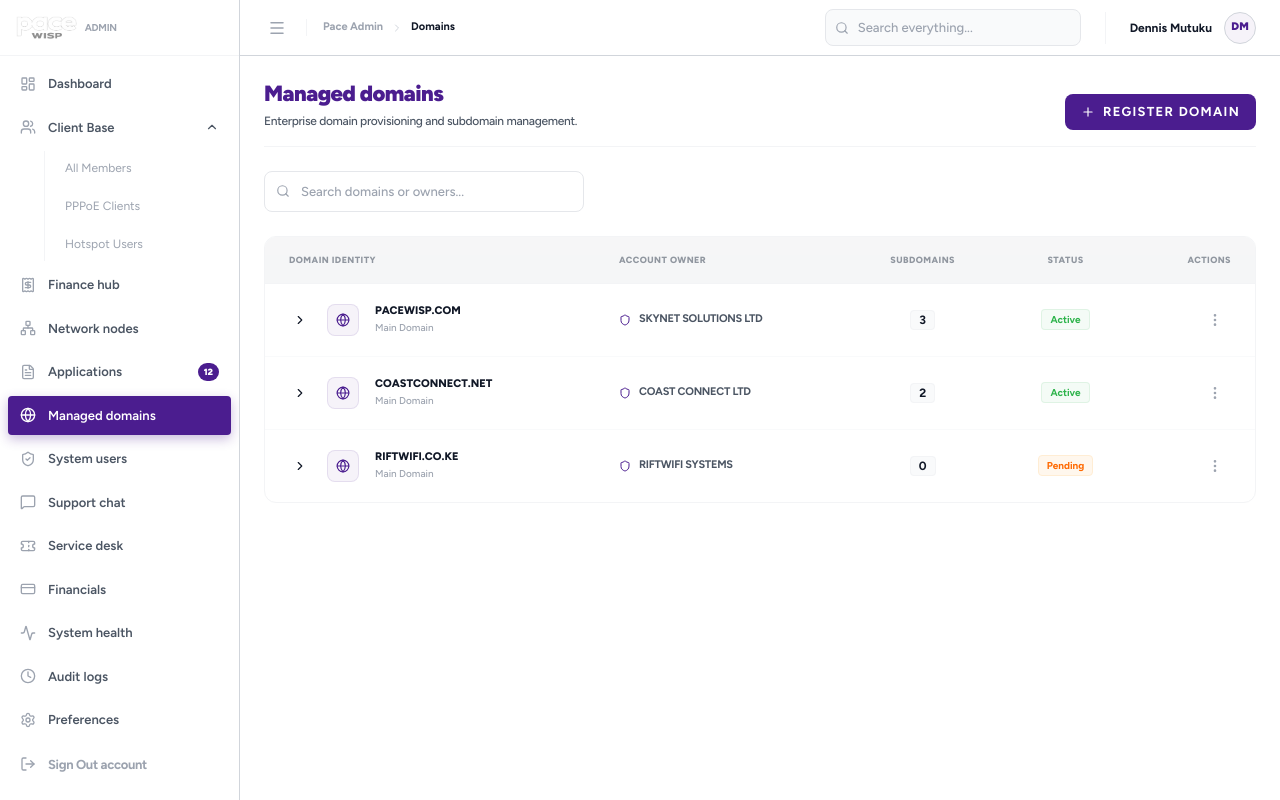
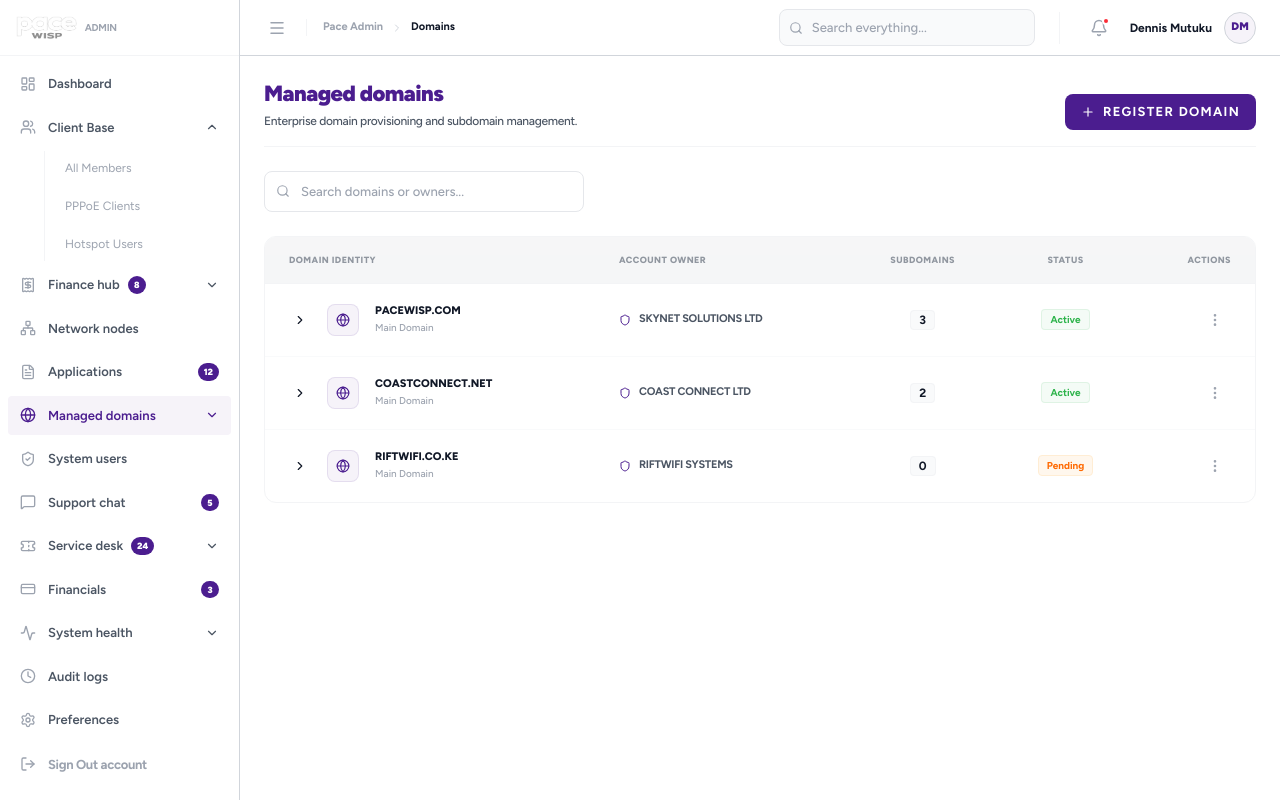
Before and after one commit to dennismutuku2005/pacewebsite, a Next.js app in the folder paceadmin/: page /dashboard/domains in a window 1280 px wide. Built offline with nearby package versions, Linux system fonts and the light colour scheme.

Commit message:
Auto-update: layout.js

```diff
--- a/paceadmin/src/app/dashboard/layout.js
+++ b/paceadmin/src/app/dashboard/layout.js
@@ -10,7 +10,7 @@
     LogOut, ChevronRight, Clock,
     LayoutDashboard, Network, Receipt,
     ShieldCheck, MessageSquare, Globe, ChevronDown,
-    RefreshCw
+    RefreshCw, Bell
 } from 'lucide-react'
 import { cn } from '@/lib/utils'
 
@@ -37,15 +37,53 @@
                 { name: 'Hotspot Users', href: '/dashboard/customers?service=hotspot' },
             ]
         },
-        { id: 'billing', name: 'Finance hub', href: '/dashboard/invoices', icon: Receipt },
+        {
+            id: 'billing',
+            name: 'Finance hub',
+            icon: Receipt,
+            badge: 8,
+            children: [
+                { name: 'Invoices', href: '/dashboard/invoices' },
+                { name: 'Pending Payments', href: '/dashboard/invoices?status=pending' },
+                { name: 'Payment History', href: '/dashboard/payments' },
+            ]
+        },
         { id: 'network', name: 'Network nodes', href: '/dashboard/routers', icon: Network },
         { id: 'submissions', name: 'Applications', href: '/dashboard/applications', icon: FileText, badge: 12 },
-        { id: 'domains', name: 'Managed domains', href: '/dashboard/domains', icon: Globe },
+        {
+            id: 'domains',
+            name: 'Managed domains',
+            icon: Globe,
+            children: [
+                { name: 'Domain List', href: '/dashboard/domains' },
+                { name: 'DNS Management', href: '/dashboard/domains/dns' },
+                { name: 'SSL Certificates', href: '/dashboard/domains/ssl' },
+            ]
+        },
         { id: 'staff', name: 'System users', href: '/dashboard/users', icon: ShieldCheck },
-        { id: 'chat', name: 'Support chat', href: '/dashboard/chat', icon: MessageSquare },
-        { id: 'support', name: 'Service desk', href: '/dashboard/tickets', icon: Ticket },
-        { id: 'payments', name: 'Financials', href: '/dashboard/payments', icon: CreditCard },
-        { id: 'status', name: 'System health', href: '/dashboard/status', icon: Activity },
+        { id: 'chat', name: 'Support chat', href: '/dashboard/chat', icon: MessageSquare, badge: 5 },
+        {
+            id: 'support',
+            name: 'Service desk',
+            icon: Ticket,
+            badge: 24,
+            children: [
+                { name: 'All Tickets', href: '/dashboard/tickets' },
+                { name: 'Active Tickets', href: '/dashboard/tickets?status=active' },
+                { name: 'Closed Tickets', href: '/dashboard/tickets?status=closed' },
+            ]
+        },
+        { id: 'payments', name: 'Financials', href: '/dashboard/payments', icon: CreditCard, badge: 3 },
+        {
+            id: 'status',
+            name: 'System health',
+            icon: Activity,
+            children: [
+                { name: 'Real-time Stats', href: '/dashboard/status' },
+                { name: 'Network Health', href: '/dashboard/status?view=network' },
+                { name: 'Security Logs', href: '/dashboard/logs' },
+            ]
+        },
         { id: 'logs', name: 'Audit logs', href: '/dashboard/logs', icon: Clock },
         { id: 'settings', name: 'Preferences', href: '/dashboard/settings', icon: Settings },
     ]
@@ -84,6 +122,7 @@
                         return (
                             <div key={item.id} className="space-y-1">
                                 {item.children ? (
+                                    <div className="space-y-1">
                                         <button
                                             onClick={() => toggleMenu(item.id)}
                                             className={cn(
@@ -94,11 +133,41 @@
                                             <item.icon size={16} className={cn("shrink-0", isActive ? "text-pace-purple" : "text-admin-dim group-hover:text-admin-value")} />
                                             {isSidebarOpen && (
                                                 <div className="flex-1 flex items-center justify-between">
+                                                    <div className="flex items-center gap-2">
                                                         <span className="font-semibold">{item.name}</span>
+                                                        {item.badge && (
+                                                            <span className="text-[9px] px-1.5 py-0.5 rounded-full font-black min-w-[18px] text-center bg-pace-purple text-white">
+                                                                {item.badge}
+                                                            </span>
+                                                        )}
+                                                    </div>
                                                     <ChevronDown size={14} className={cn("transition-transform", isExpanded ? "rotate-180" : "")} />
                                                 </div>
                                             )}
                                         </button>
+                                        {/* Submenu */}
+                                        {isSidebarOpen && isExpanded && (
+                                            <div className="ml-9 space-y-1 border-l border-gray-100 pl-2">
+                                                {item.children.map((child) => {
+                                                    const isChildActive = pathname === child.href;
+                                                    return (
+                                                        <Link
+                                                            key={child.name}
+                                                            href={child.href}
+                                                            className={cn(
+                                                                "block px-3 py-2 rounded text-[12px] transition-all",
+                                                                isChildActive
+                                                                    ? "bg-pace-purple/5 text-pace-purple font-bold"
+                                                                    : "text-admin-dim hover:text-admin-value hover:bg-gray-50"
+                                                            )}
+                                                        >
+                                                            {child.name}
+                                                        </Link>
+                                                    )
+                                                })}
+                                            </div>
+                                        )}
+                                    </div>
                                 ) : (
                                     <Link
                                         href={item.href}
@@ -124,29 +193,6 @@
                                             </div>
                                         )}
                                     </Link>
-                                )}
-
-                                {/* Submenu */}
-                                {isSidebarOpen && item.children && isExpanded && (
-                                    <div className="ml-9 space-y-1 border-l border-gray-100 pl-2">
-                                        {item.children.map((child) => {
-                                            const isChildActive = pathname === child.href;
-                                            return (
-                                                <Link
-                                                    key={child.name}
-                                                    href={child.href}
-                                                    className={cn(
-                                                        "block px-3 py-2 rounded text-[12px] transition-all",
-                                                        isChildActive
-                                                            ? "bg-pace-purple/5 text-pace-purple font-bold"
-                                                            : "text-admin-dim hover:text-admin-value hover:bg-gray-50"
-                                                    )}
-                                                >
-                                                    {child.name}
-                                                </Link>
-                                            )
-                                        })}
-                                    </div>
                                 )}
                             </div>
                         )
@@ -188,11 +234,17 @@
                                 className="pl-8 pr-3 py-2 w-64 bg-gray-50 border border-gray-200 rounded-lg text-[12px] focus:bg-white focus:ring-1 focus:ring-pace-purple/10 focus:border-pace-purple outline-none transition-all placeholder:text-admin-dim font-medium text-admin-value shadow-sm"
                             />
                         </div>
-                        <div className="flex items-center gap-3 border-l border-gray-100 pl-6 h-8">
-                            <div className="text-right">
+                        <div className="flex items-center gap-4 border-l border-gray-100 pl-6 h-8">
+                            <Link href="/dashboard/notifications" className="relative p-1.5 text-admin-dim hover:text-pace-purple transition-colors rounded-lg hover:bg-pace-purple/5">
+                                <Bell size={18} />
+                                <span className="absolute top-1 right-1 w-2 h-2 bg-red-500 rounded-full border-2 border-white"></span>
+                            </Link>
+                            <div className="flex items-center gap-3 h-8">
+                                <div className="text-right hidden sm:block">
                                     <p className="text-[12px] font-bold text-admin-value leading-none">Dennis Mutuku</p>
                                 </div>
                                 <div className="w-8 h-8 rounded-full border border-pace-border bg-pace-purple/5 flex items-center justify-center text-[11px] font-black text-pace-purple">DM</div>
+                            </div>
                         </div>
                     </div>
                 </header>
```
Lines whose indentation alone changed are shown as unchanged.
